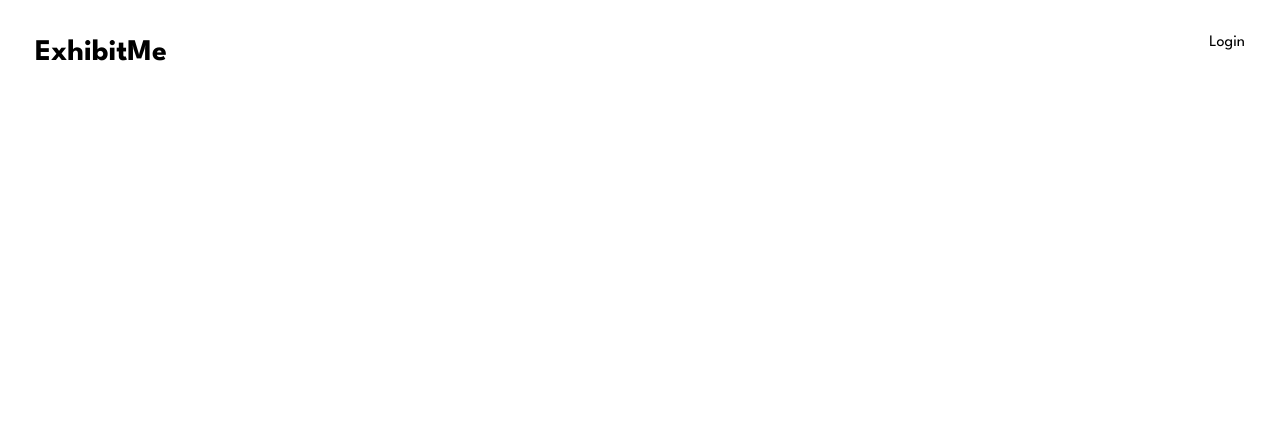
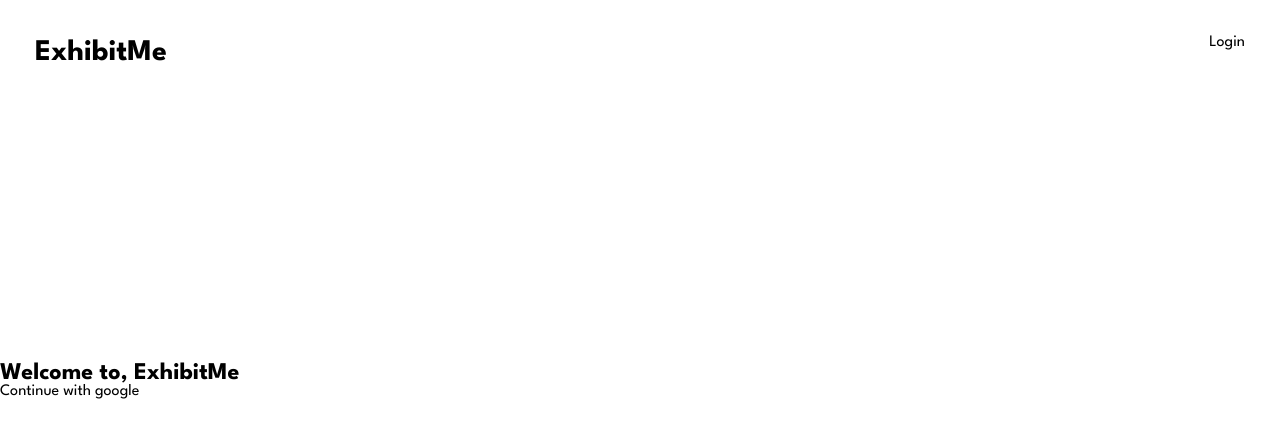
Before and after one commit to praveensubramani07/exhibit_react, a React (Create React App) app: page /login in a window 1280 px wide. Shown: the top 438 px of the page. Built offline with nearby package versions, Linux system fonts and the light colour scheme.

Commit message:
Update Loging.js

```diff
--- a/src/componenet/Loging.js
+++ b/src/componenet/Loging.js
@@ -71,6 +71,8 @@ export default function Loging() {
         <Nav/>
     <div className="main-login">
         <div className="login-btn">
+    <h2>Welcome to, ExhibitMe</h2>
+    <p>Continue with google</p>
           <GoogleOAuthProvider clientId="268873119322-g9kj6sj7fb8dmbs2mnj2r14gnk719md0.apps.googleusercontent.com">
             <GoogleLogin
               onSuccess={handleLoginSuccess}
```
